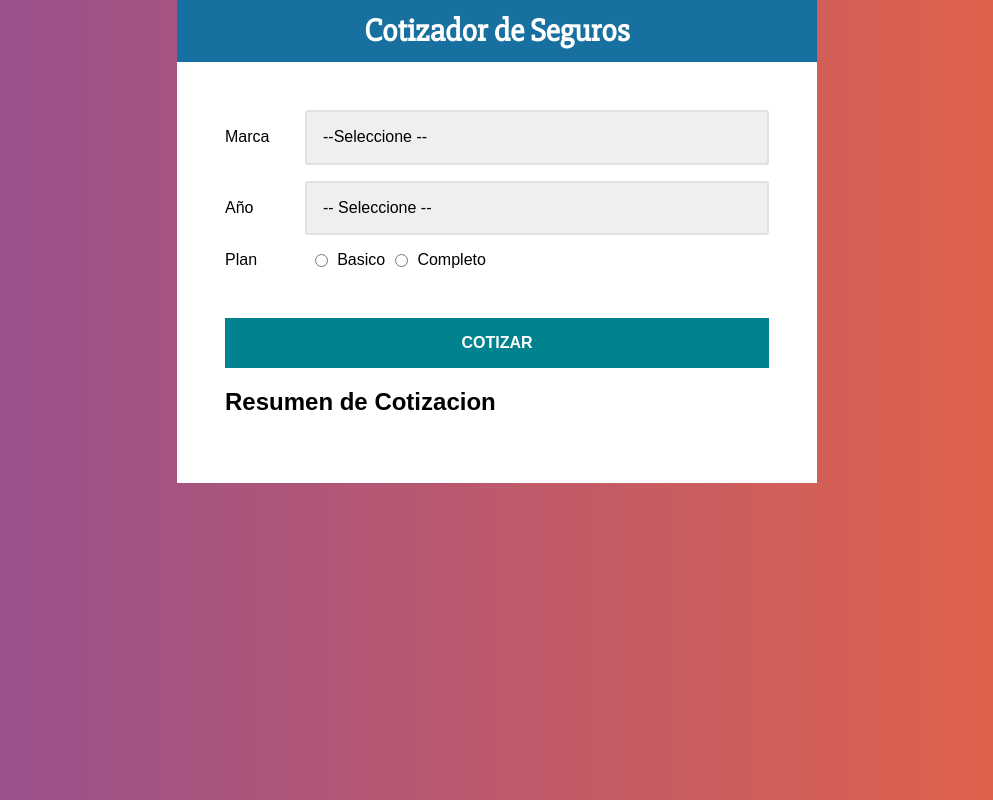
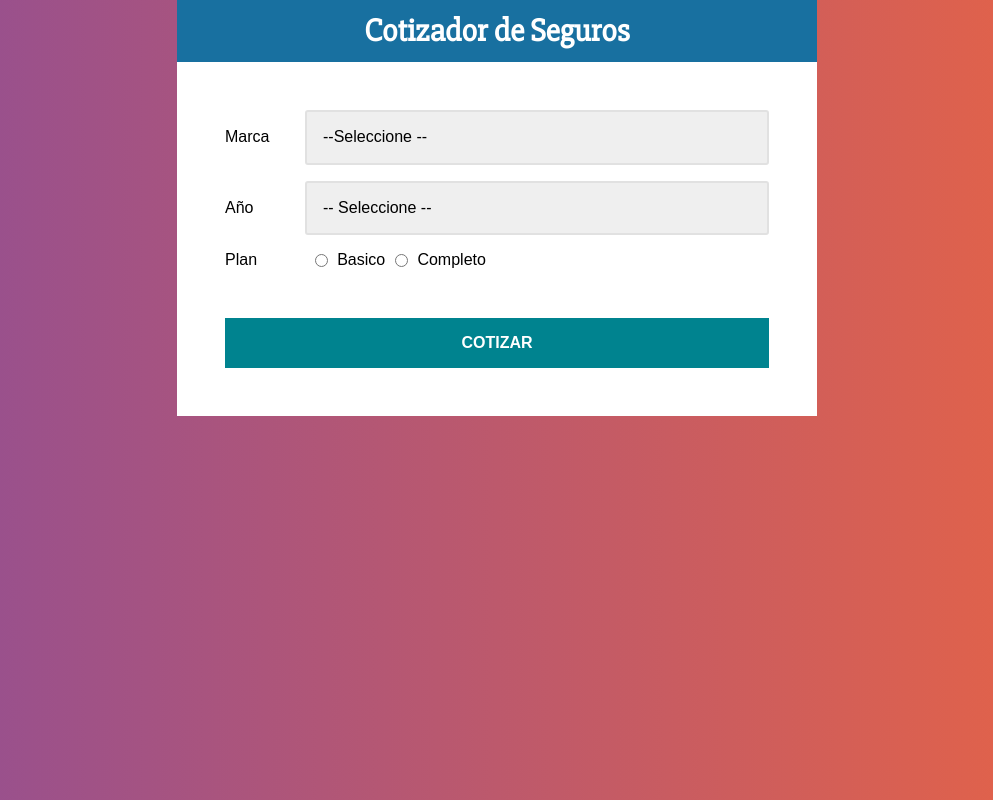
Before and after one commit to Devcrowmaster/insurance-quoation, a React (Create React App) app: page / in a window 1280 px wide. Shown: the whole page, without its empty margins (143-1136 px from the left). Built offline with nearby package versions, Linux system fonts and the light colour scheme.

Commit message:
Usando ternario para no mostrar el componente

```diff
--- a/src/App.js
+++ b/src/App.js
@@ -17,6 +17,9 @@ const ContainerForm = styled.div`
 function App() {
 
   const [summary,saveSummary] = useState({});
+
+  const {data} = summary;
+
   return (
     <Container>
       <Header
@@ -27,7 +30,9 @@ function App() {
         <Form
           saveSummary={saveSummary}
         />
-        <Summary />
+        {data ? (
+          <Summary/>
+        ): null}
       </ContainerForm>
     </Container>
   );
```
